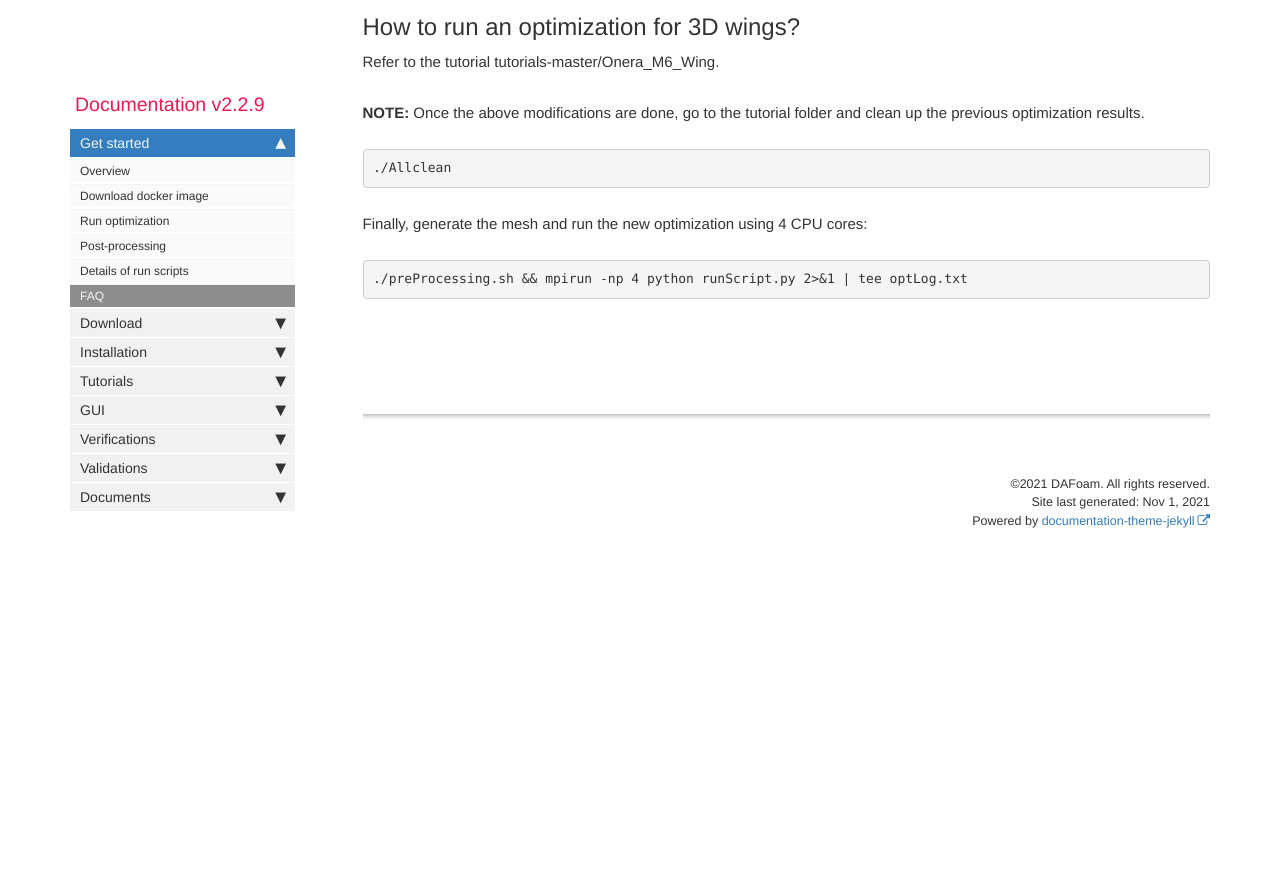
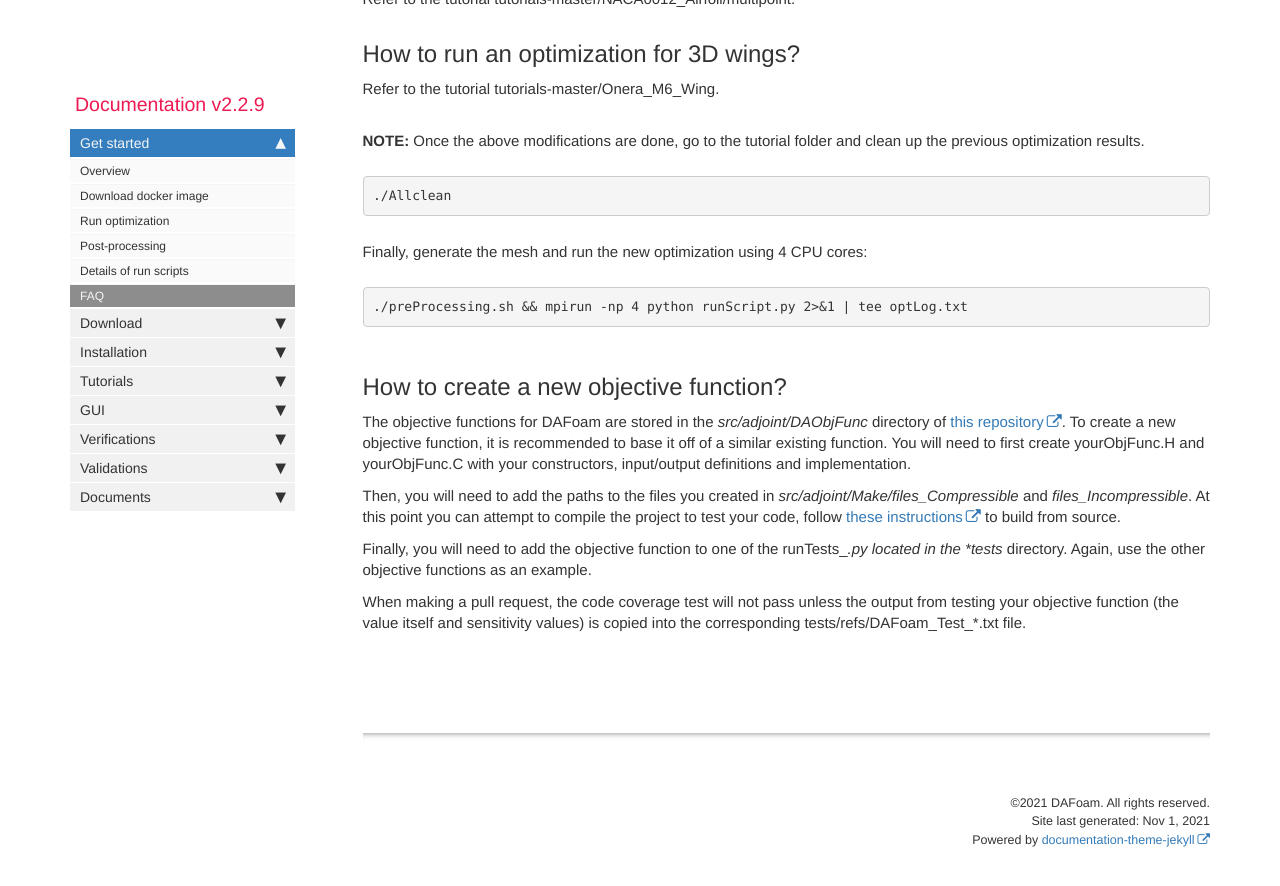
Before and after one commit to DAFoam/DAFoam.github.io, a Jekyll site: the page built from pages/mydoc/mydoc_get_started_faq.md, in a window 1280 px wide and 900 px high, scrolled down 5373 px. Shown: the top 886 px of the window. Built offline with Jekyll 4.4.1, drawn with Linux system fonts in a browser that asks for light colours; comment, search, counter and statistics services are not loaded; before the commit the page ends 5954 px from its top, so only the background shows below that; some of the changed text lies outside the part shown.

Commit message:
Added 'how to create obj func' to FAQ

```diff
--- a/pages/mydoc/mydoc_get_started_faq.md
+++ b/pages/mydoc/mydoc_get_started_faq.md
@@ -161,3 +161,13 @@ Finally, generate the mesh and run the new optimization using 4 CPU cores:
 </pre>
 
 {% include links.html %}
+
+## How to create a new objective function?
+
+The objective functions for DAFoam are stored in the *src/adjoint/DAObjFunc* directory of [this repository](https://github.com/mdolab/dafoam). To create a new objective function, it is recommended to base it off of a similar existing function. You will need to first create yourObjFunc.H and yourObjFunc.C with your constructors, input/output definitions and implementation.
+
+Then, you will need to add the paths to the files you created in *src/adjoint/Make/files_Compressible* and *files_Incompressible*. At this point you can attempt to compile the project to test your code, follow [these instructions](https://dafoam.github.io/mydoc_installation_source.html) to build from source.
+
+Finally, you will need to add the objective function to one of the runTests_*.py located in the *tests* directory. Again, use the other objective functions as an example.
+
+When making a pull request, the code coverage test will not pass unless the output from testing your objective function (the value itself and sensitivity values) is copied into the corresponding tests/refs/DAFoam_Test_*.txt file.
```
